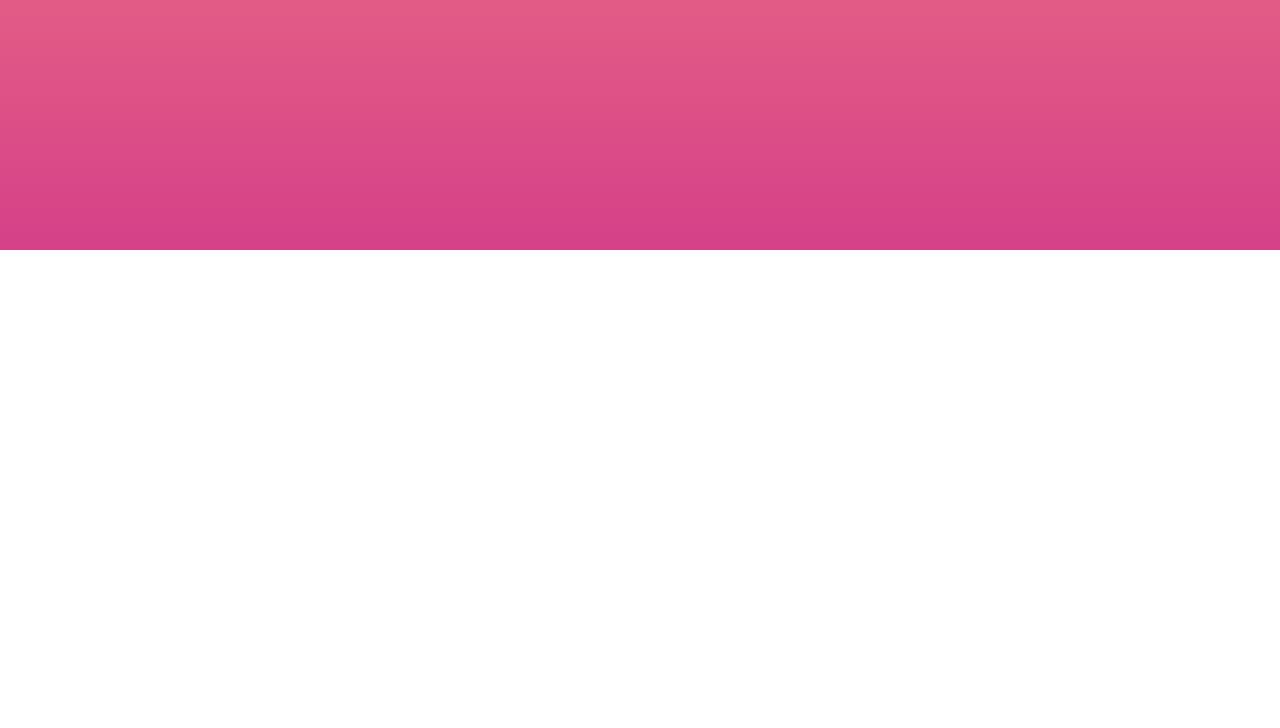
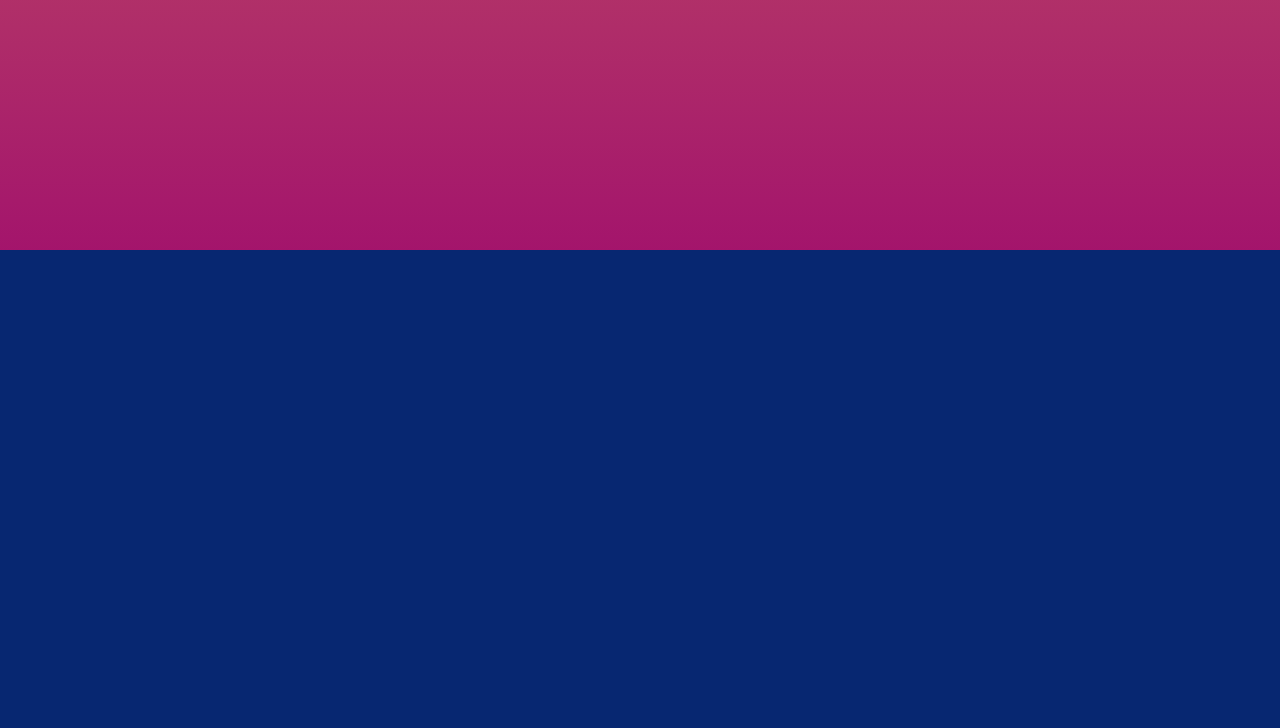
Before and after one commit to SylvainTran/fe-website, a plain HTML site: page index.html in a window 1280 px wide. Shown: the part 550-1278 px from the top of the page. Drawn offline with nearby package versions, Linux system fonts and the light colour scheme; a web font is replaced by a local one.

Commit message:
Add html/body background color and remove margin/overflow-x

```diff
--- a/index.html
+++ b/index.html
@@ -15,10 +15,11 @@
     />
     <title>Les Franciscains de l'Emmanuel</title>
     <style>
-      body {
+      body, html {
         margin: 0;
         font-family: Arial, sans-serif;
         overflow-x: hidden;
+		background-color: #072771;
       }
 
       .navbar {
```
